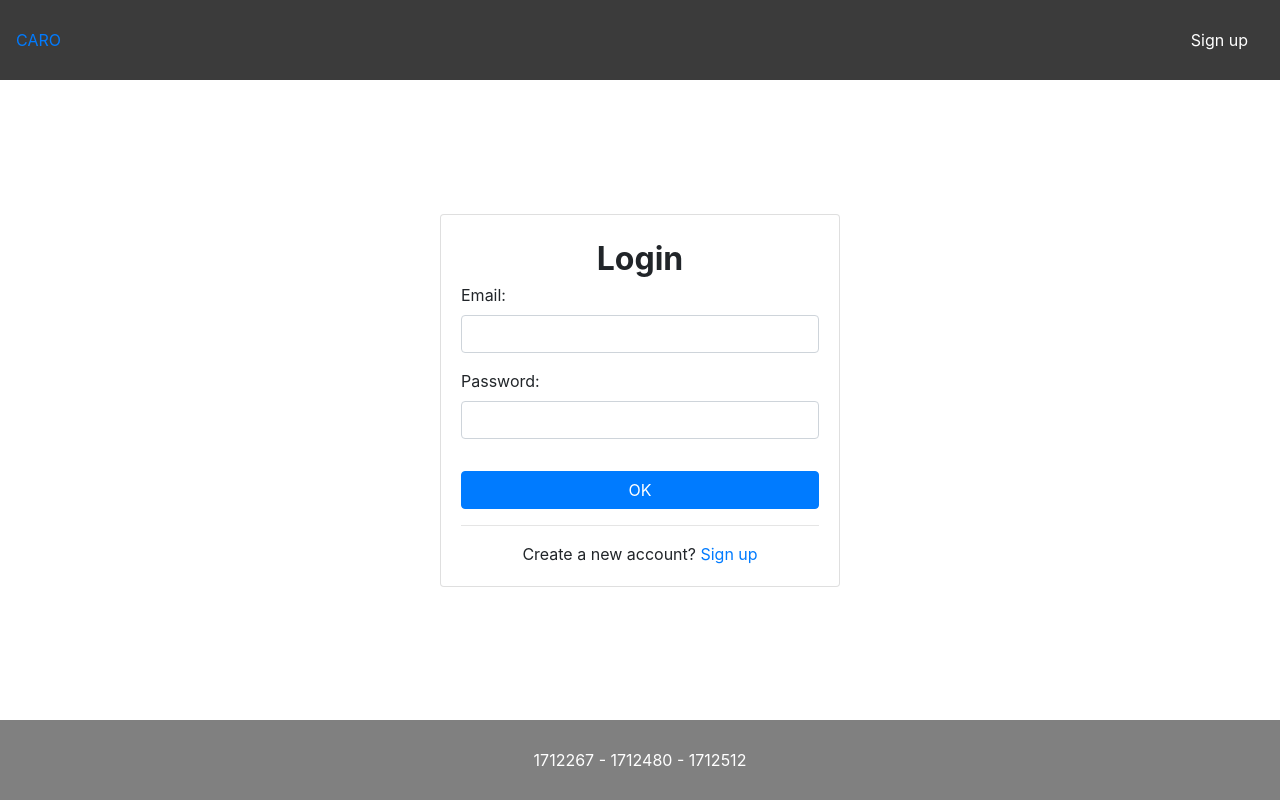
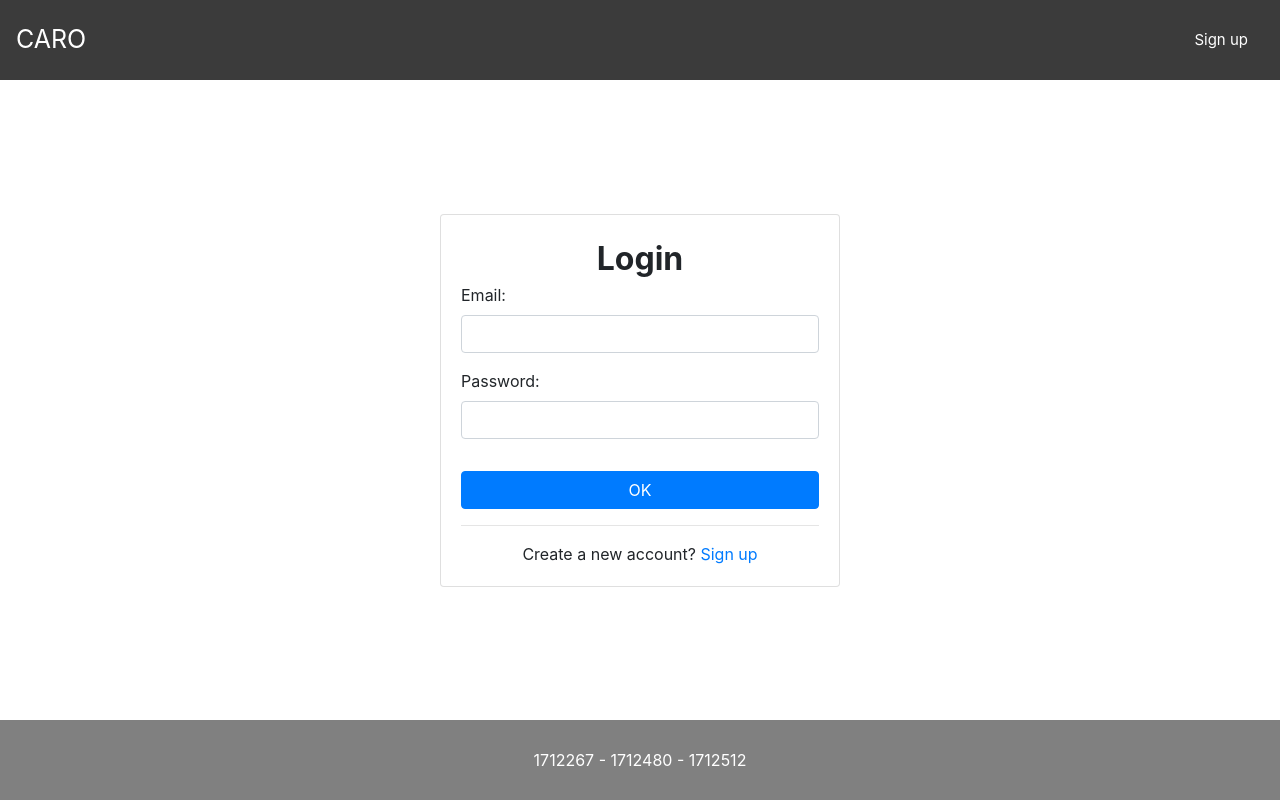
Before and after one commit to 1712480/caro-game-user, a Next.js app: page / in a window 1280 px wide. Built offline with nearby package versions, Linux system fonts and the light colour scheme.

Commit message:
fix code base review

```diff
--- a/src/components/NavBar/css.module.scss
+++ b/src/components/NavBar/css.module.scss
@@ -1,6 +1,17 @@
 .nav {
   height: 80px;
   background-color: #3b3b3b;
+  a {
+    color: white;
+    cursor: pointer;
+    font-size: 25px;
+    &:hover {
+      color: white;
+      border-bottom: 0;
+      outline: 0;
+      text-decoration: none;
+    }
+  }
 }
 
 .link {
--- a/src/components/NavBar/index.jsx
+++ b/src/components/NavBar/index.jsx
@@ -26,8 +26,10 @@ const NavBar = (props) => {
 
   return (
     <Nav className={css.nav}>
-      <Link className={css.link} href="/">CARO</Link>
-      <NavLink className={css.link} onClick={handleCta}>{ctaTitle}</NavLink>
+      <Link className={css.linkCaro} href="/">CARO</Link>
+      <NavLink className={css.link} style={{ fontSize: 15 }} onClick={handleCta}>
+        {ctaTitle}
+      </NavLink>
     </Nav>
   );
 };
--- a/src/components/match/chat/chat.module.scss
+++ b/src/components/match/chat/chat.module.scss
@@ -1,6 +1,6 @@
 .chatWrapper {
   width: 350px;
-  height: 100%;
+  height: fit-content;
   padding: 20px;
   .card{
     height: 500px;
--- a/src/components/match/chat/index.jsx
+++ b/src/components/match/chat/index.jsx
@@ -1,13 +1,14 @@
 import React from 'react';
 import { Card, Input } from 'reactstrap';
 import styles from './chat.module.scss';
-import ListMessage from '../listMessage';
+import Message from '../Message';
 
 const Chat = () => (
   <div className={styles.chatWrapper}>
     <Card className={styles.card}>
       <div className={styles.listMess}>
-        <ListMessage />
+        <Message />
+        <Message />
       </div>
       <Input className={styles.inputChat} placeholder="send your mess..." />
     </Card>
--- a/src/components/match/endGame/index.jsx
+++ b/src/components/match/endGame/index.jsx
@@ -1,14 +1,14 @@
 import React from 'react';
 import { Button, Modal, ModalHeader, ModalFooter } from 'reactstrap';
 import { useDispatch, useSelector } from 'react-redux';
-import { reStartGame } from '../../../redux/currentMatch';
+import { restartGame } from '../../../redux/currentMatch';
 
 const EndGame = () => {
   const isEndGame = useSelector((state) => state.match.isEndGame);
   const dispatch = useDispatch();
 
   const onNewGame = () => {
-    const action = reStartGame();
+    const action = restartGame();
     dispatch(action);
   };
   return (
--- a/src/pages/match/[index].jsx
+++ b/src/pages/match/[index].jsx
@@ -6,12 +6,12 @@ import styles from './styles.module.scss';
 import EndGame from '../../components/match/endGame';
 import UserPlaying from '../../components/match/userPlaying';
 import Chat from '../../components/match/chat';
-import { reStartGame } from '../../redux/currentMatch';
+import { restartGame } from '../../redux/currentMatch';
 
 const Match = () => {
   const dispatch = useDispatch();
   useEffect(() => {
-    const action = reStartGame();
+    const action = restartGame();
     dispatch(action);
   });
   return (
--- a/src/redux/currentMatch.js
+++ b/src/redux/currentMatch.js
@@ -49,13 +49,13 @@ export const currentMatchSlice = createSlice({
       isTurnX: true,
       isEndGame: false,
     }),
-    reStartGame: (state) => ({
+    restartGame: (state) => ({
       ...state,
       ...init,
     }),
   },
 });
 
-export const { exeMove, newGame, reStartGame } = currentMatchSlice.actions;
+export const { exeMove, newGame, restartGame } = currentMatchSlice.actions;
 
 export default currentMatchSlice.reducer;
```
Also changed, not shown: src/components/match/listMessage/index.jsx (deleted, +0 -11 lines), src/components/match/Message/index.jsx (renamed from src/components/match/listMessage/Message/index.jsx), src/components/match/Message/message.module.scss (renamed from src/components/match/listMessage/Message/message.module.scss).
